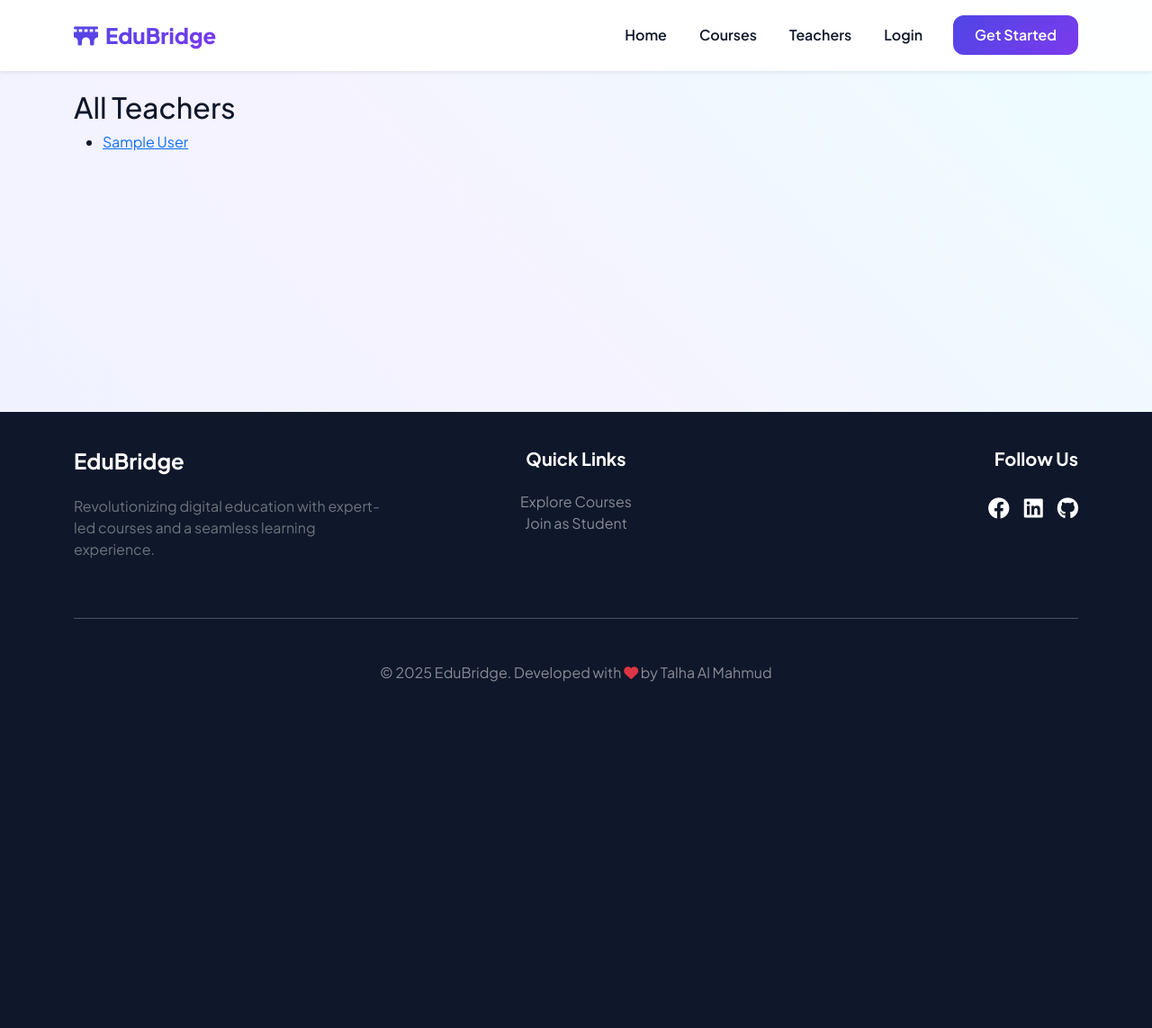
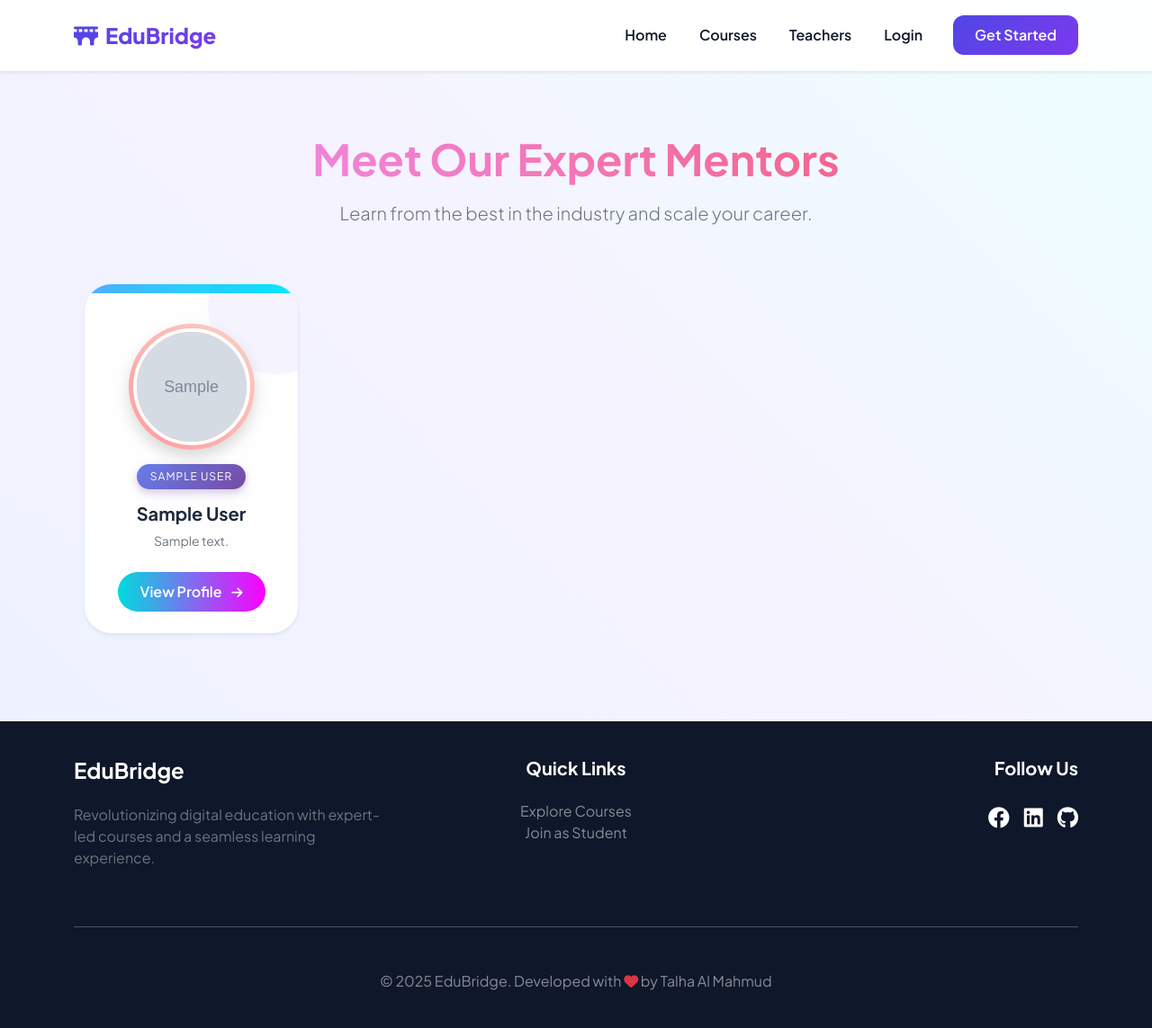
Before and after one commit to mdshahadathossainit/edubridge-project, a Django app: page /teachers/ in a window 1280 px wide. Shown: the whole page at 90% size. Before the commit the page ends 758 px from the top, so only its background shows below. Run offline with Django 5.2, Linux system fonts and the light colour scheme; tables that the repository leaves empty hold one stand-in row (values such as "Sample post"); grey boxes marked "Sample" are stand-in pictures; parts of the project's set-up code (start-up, migrations or seed data) failed here and were passed over.

Commit message:
Update teachers_list.html

```diff
--- a/members/templates/members/teachers_list.html
+++ b/members/templates/members/teachers_list.html
@@ -1,11 +1,151 @@
 {% extends 'base.html' %}
 {% block content %}
-<h2>All Teachers</h2>
-<ul>
-  {% for teacher in teachers %}
-    <li><a href="{% url 'teacher_profile' teacher.id %}">{{ teacher.name }}</a></li>
-  {% empty %}
-    <li>No teachers found.</li>
-  {% endfor %}
-</ul>
+<style>
+    .teachers-header {
+        text-align: center;
+        margin-bottom: 4rem;
+    }
+
+    .teachers-header h2 {
+        font-size: 3rem;
+        background: linear-gradient(45deg, #f093fb 0%, #f5576c 100%);
+        -webkit-background-clip: text;
+        -webkit-text-fill-color: transparent;
+        margin-bottom: 1rem;
+    }
+
+    .teacher-card {
+        background: rgba(255, 255, 255, 0.9);
+        border: none;
+        border-radius: 30px;
+        transition: all 0.4s cubic-bezier(0.175, 0.885, 0.32, 1.275);
+        position: relative;
+        overflow: hidden;
+        z-index: 1;
+    }
+
+    .teacher-card::before {
+        content: '';
+        position: absolute;
+        top: 0;
+        left: 0;
+        width: 100%;
+        height: 10px;
+        background: linear-gradient(90deg, #4facfe 0%, #00f2fe 100%);
+        z-index: -1;
+        transition: height 0.3s ease;
+    }
+
+    .teacher-card:hover {
+        transform: translateY(-15px);
+        box-shadow: 0 25px 50px rgba(0, 0, 0, 0.15);
+    }
+
+    .teacher-card:hover::before {
+        height: 100%;
+        opacity: 0.05;
+    }
+
+    .img-container {
+        position: relative;
+        display: inline-block;
+        padding: 5px;
+        background: linear-gradient(45deg, #ff9a9e 0%, #fad0c4 99%, #fad0c4 100%);
+        border-radius: 50%;
+        margin-top: 20px;
+    }
+
+    .teacher-img {
+        width: 130px;
+        height: 130px;
+        object-fit: cover;
+        border: 4px solid white;
+        border-radius: 50%;
+    }
+
+    .subject-badge {
+        background: linear-gradient(135deg, #667eea 0%, #764ba2 100%);
+        color: white;
+        padding: 5px 15px;
+        border-radius: 20px;
+        font-size: 0.75rem;
+        text-transform: uppercase;
+        letter-spacing: 1px;
+        display: inline-block;
+        margin-bottom: 15px;
+        box-shadow: 0 4px 10px rgba(118, 75, 162, 0.3);
+    }
+
+    .btn-bright {
+        background: linear-gradient(to right, #00dbde 0%, #fc00ff 100%);
+        border: none;
+        color: white;
+        font-weight: 600;
+        padding: 10px 25px;
+        border-radius: 50px;
+        transition: all 0.3s;
+    }
+
+    .btn-bright:hover {
+        transform: scale(1.05);
+        box-shadow: 0 10px 20px rgba(252, 0, 255, 0.3);
+        color: white;
+    }
+
+    .bg-shape {
+        position: absolute;
+        top: -50px;
+        right: -50px;
+        width: 150px;
+        height: 150px;
+        background: rgba(79, 70, 229, 0.05);
+        border-radius: 50%;
+        z-index: -1;
+    }
+</style>
+
+<div class="container py-5">
+    <div class="teachers-header">
+        <h2 class="fw-bold">Meet Our Expert Mentors</h2>
+        <p class="text-secondary lead">Learn from the best in the industry and scale your career.</p>
+    </div>
+
+    <div class="row g-5">
+        {% for teacher in teachers %}
+        <div class="col-md-6 col-lg-3">
+            <div class="teacher-card text-center p-4 shadow-sm h-100">
+                <div class="bg-shape"></div>
+
+                <div class="img-container mb-3 shadow">
+                    {% if teacher.photo %}
+                        <img src="{{ teacher.photo.url }}" class="teacher-img" alt="{{ teacher.name }}">
+                    {% else %}
+                        <div class="teacher-img bg-light d-flex align-items-center justify-content-center">
+                            <i class="fas fa-user-tie text-secondary fa-3x"></i>
+                        </div>
+                    {% endif %}
+                </div>
+
+                <div class="card-content">
+                    <span class="subject-badge">{{ teacher.subject }}</span>
+                    <h5 class="fw-bold mb-2" style="color: #1e293b;">{{ teacher.name }}</h5>
+                    <p class="text-secondary small mb-4 px-2">
+                        {{ teacher.bio|truncatewords:8 }}
+                    </p>
+                    <a href="{% url 'teacher_profile' teacher.id %}" class="btn btn-bright">
+                        View Profile <i class="fas fa-arrow-right ms-2 small"></i>
+                    </a>
+                </div>
+            </div>
+        </div>
+        {% empty %}
+        <div class="col-12 text-center py-5">
+            <div class="glass-card p-5">
+                <i class="fas fa-user-slash fa-4x text-light mb-3"></i>
+                <h4 class="text-secondary">No teachers are listed at the moment.</h4>
+            </div>
+        </div>
+        {% endfor %}
+    </div>
+</div>
 {% endblock %}
```
